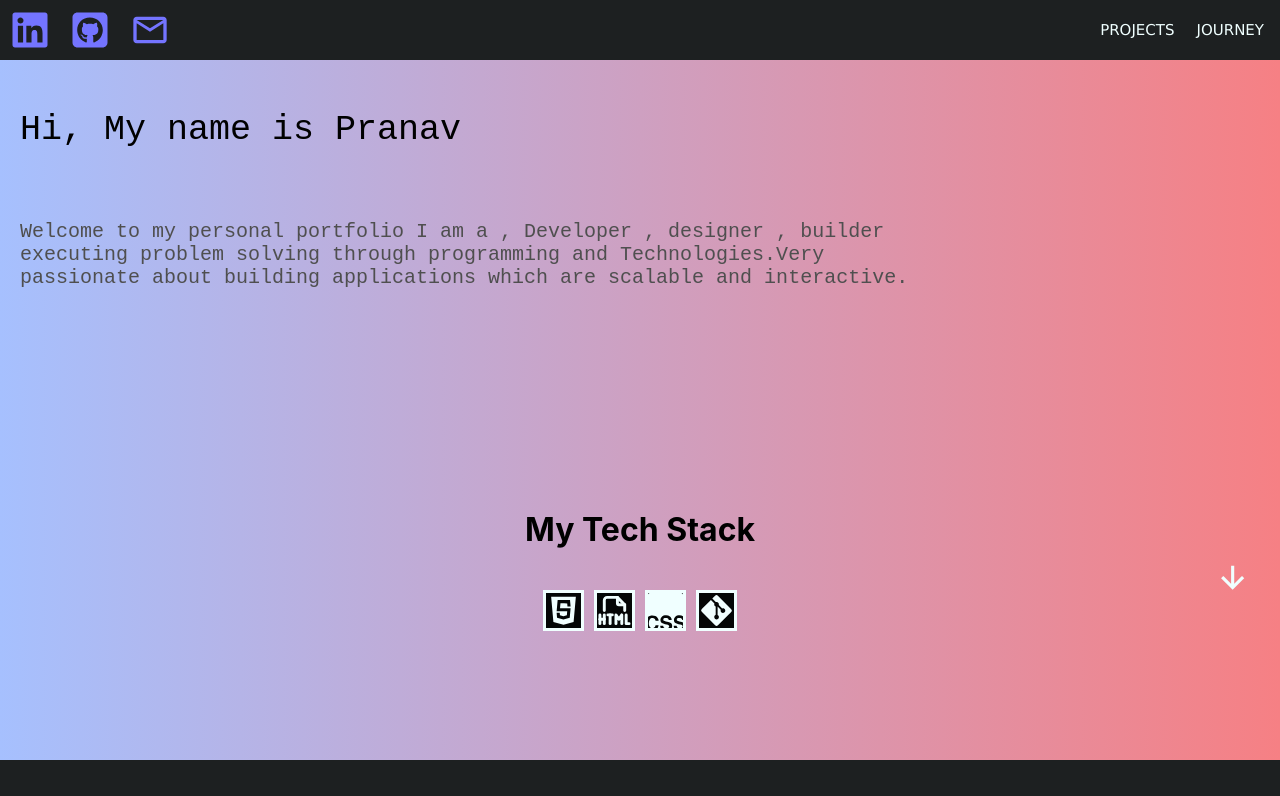
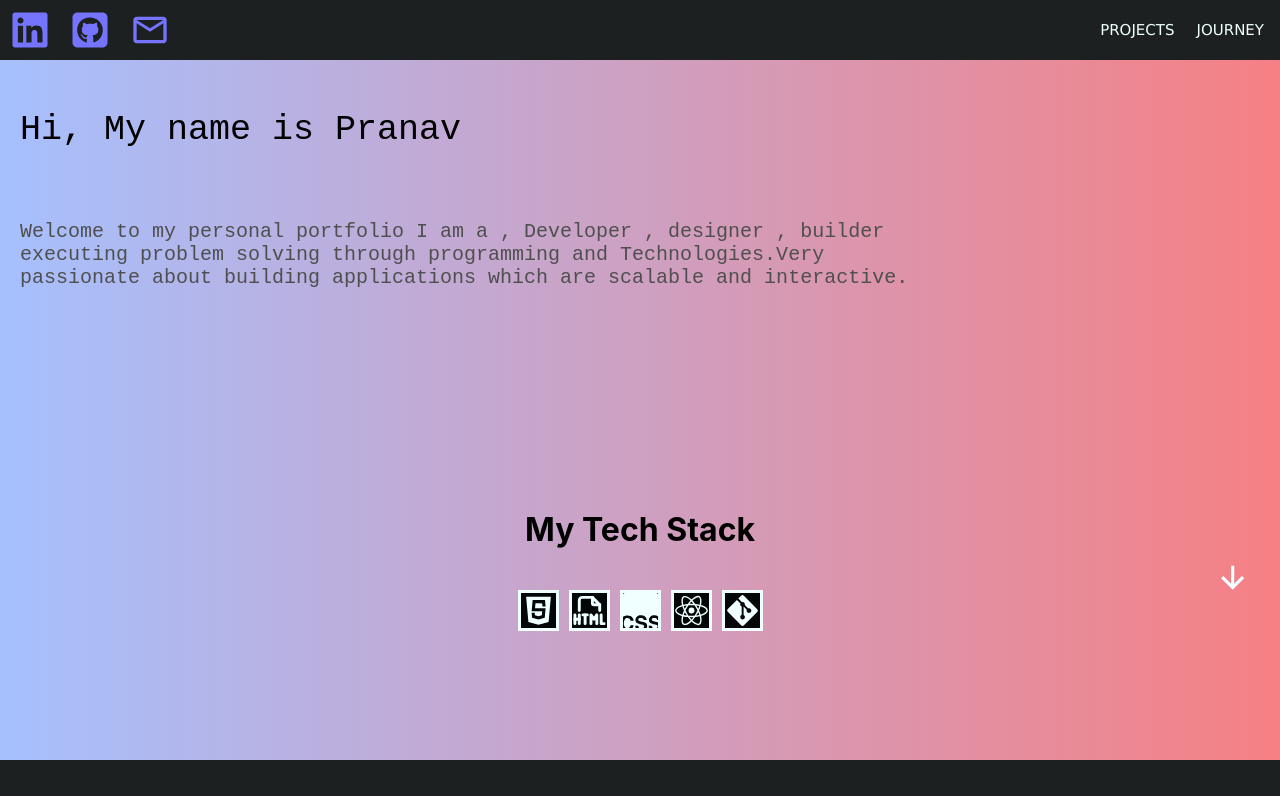
Before and after one commit to PranavJSX/React_folio, a React (Create React App) app: page / in a window 1280 px wide. Shown: the top 796 px of the page. Built offline with nearby package versions, Linux system fonts and the light colour scheme; a web font is replaced by a local one.

Commit message:
added back the icons .

```diff
--- a/src/Home_page_components/Middle/My_journey.jsx
+++ b/src/Home_page_components/Middle/My_journey.jsx
@@ -5,7 +5,7 @@ import { Flexbox_prints } from '../../Custom Components/Material/Shared/Flexbox_
 import { DiJavascript } from "react-icons/di";
 import { TbFileTypeHtml } from "react-icons/tb";
 import { SiCsswizardry } from "react-icons/si";
-// import { IoLogoReact } from "react-icons/io5";
+import { IoLogoReact } from "react-icons/io5";
 import { FaGitAlt } from "react-icons/fa";
 import { Journey_grid } from './Journey_grid';
 import { Scroll_to_button } from '../../Custom Components/Material/Shared/Scroll_to_button';
@@ -19,7 +19,7 @@ export const My_journey = () => {
     <DiJavascript className='material_icons'/>,
     <TbFileTypeHtml className='material_icons'/>,
     <SiCsswizardry className='material_icons'/>,
-    // <IoLogoReact className='material_icons'/>,
+    <IoLogoReact className='material_icons'/>,
     <FaGitAlt className='material_icons'/>
   ]
   return (
```
